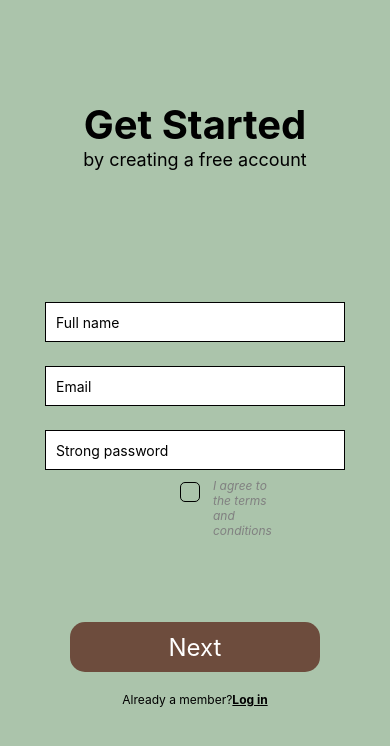
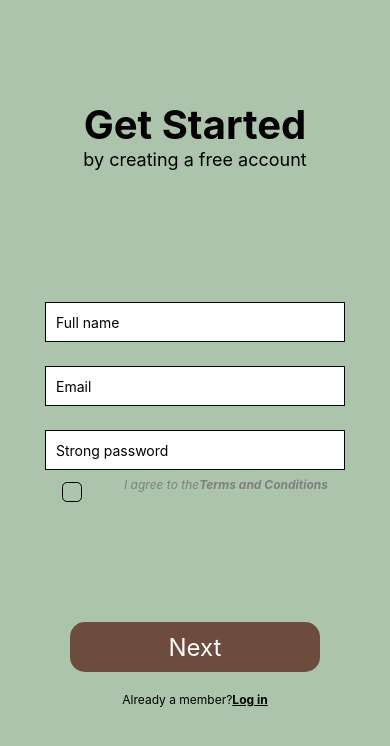
Before and after one commit to parkerblume/TownTrekkr-mobile, a React Native app: screen /Register in a window 390 px wide. Shown: the top 746 px of the page. Built offline with nearby package versions, Linux system fonts and the light colour scheme.

Commit message:
Edit: Comments for clarity and spacing

```diff
--- a/screens/RegisterPage.js
+++ b/screens/RegisterPage.js
@@ -17,14 +17,17 @@ const RegisterPage = ( {navigation} ) => {
       <StatusBar backgroundColor='#abc4ab' />
 
 
-
+      {/* title text */}
       <Text style={styles.title}>Get Started</Text>
       <Text style={styles.subTitle}>by creating a free account</Text>
 
+
+
       {/* TODO: Add icon picture of people */}
 
+
+
       {/* input fields */}
-
       <TextInput
         style={styles.input}
         onChangeText={setName}
@@ -50,16 +53,25 @@ const RegisterPage = ( {navigation} ) => {
       {/* TODO: Add terms and conditions page? */}
       {/* a checkmark box that is required for the signup button to be pressable */}
       <View style={{flexDirection: 'row', alignItems: 'center'}}>
-        <TouchableOpacity style={styles.checkmarkBox}>
-          <Text style={styles.termsAndConditionsText}>I agree to the terms and conditions</Text>
-        </TouchableOpacity>
+        <TouchableOpacity style={styles.checkmarkBox}></TouchableOpacity>
+        <Text style={styles.termsAndConditionsText}>
+          <Text>
+            I agree to the
+          </Text>
+          <Text style={{fontWeight: 'bold'}}>
+            Terms and Conditions
+          </Text>
+        </Text>
       </View>
 
+
       {/* TODO: Maybe add keyboard avoiding behavior */}
+
       {/* signup button */}
       <TouchableOpacity style={styles.nextButton} onPress={() => navigation.navigate("Login")}>
         <Text style={styles.nextText}>Next</Text>
       </TouchableOpacity>
+
 
       {/* Text under login button */}
       <Text>
@@ -68,6 +80,7 @@ const RegisterPage = ( {navigation} ) => {
           <Text style={styles.loginLinkText}>Log in</Text>
         </TouchableOpacity>
       </Text>
+
 
     </View>
   );
```
Also changed, not shown: screens/LoginPage.js (+11 -1 lines).
